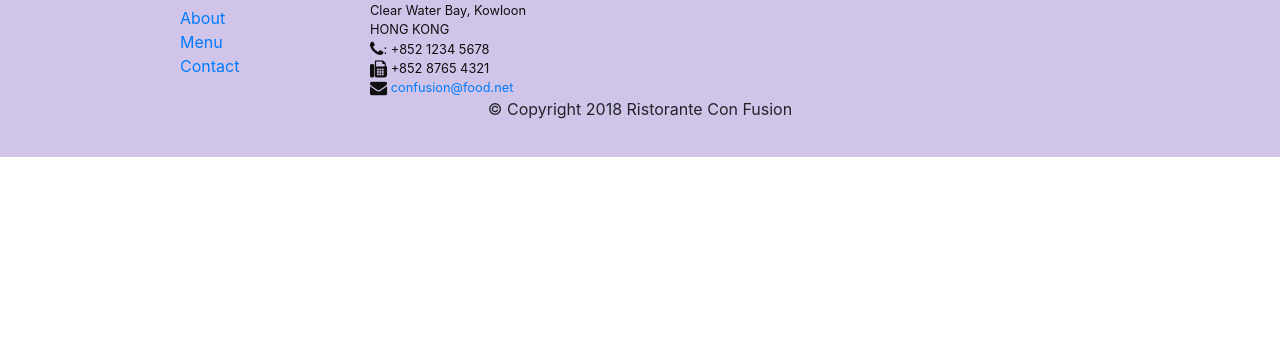
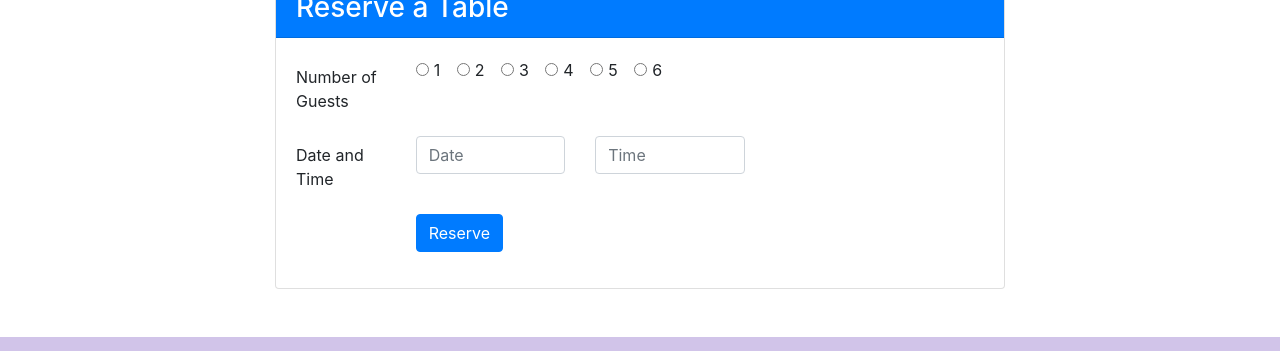
Before and after one commit to BeginnerAdi/courseraBootstrap, a website: page index.html in a window 1280 px wide. Shown: the part 1604-1955 px from the top of the page. Before the commit the page ends 1761 px from the top, so only its background shows below. Drawn offline with nearby package versions, Linux system fonts and the light colour scheme.

Commit message:
Assignment 2

```diff
--- a/index.html
+++ b/index.html
@@ -49,7 +49,14 @@
                     <p>We take inspiration from the World's best cuisines, and create a unique fusion experience. Our lipsmacking creations will tickle your culinary senses!</p>
                 </div>
                 <div class="col-12 col-sm align-self-center">
-                    <img src="img/logo.png" class="img-fluid">
+                    <div class="row">
+                        <div class="col-12 col-sm-6">
+                            <img src="img/logo.png" class="img-fluid">
+                        </div>
+                        <div class="col-12 col-sm-6 align-self-center">
+                            <a href="#reservation-form" class="btn btn-block btn-warning" role="button">Reserve Table</a>
+                        </div>
+                    </div>
                 </div>
             </div>
         </div>
@@ -78,12 +85,17 @@
 
 
         <div class="row row-content align-items-center">
-            <div class="col-12 col-sm-4 col-md">
+            <div class="col-12 col-sm-4 col-md-3">
                 <h3>This Month's Promotions</h3>
             </div>
             <div class="col col-sm col-md">
-                <h2>Weekend Grand Buffet</h2>
-                <p class="d-none d-sm-block">Featuring mouthwatering combinations with a choice of five different salads, six enticing appetizers, six main entrees and five choicest desserts. Free flowing bubbly and soft drinks. All for just $19.99 per person </p>
+                <div class="media">
+                    <div class="media-body">
+                        <h2>Weekend Grand Buffet<span class="badge badge-danger">NEW</span></h2>
+                        <p class="d-none d-sm-block">Featuring mouthwatering combinations with a choice of five different salads, six enticing appetizers, six main entrees and five choicest desserts. Free flowing bubbly and soft drinks. All for just $19.99 per person </p>
+                    </div>
+                    <img class="d-flex ml-3 img-thumbnail align-items-center" src="img/buffet.png">
+                </div>
             </div>
         </div>
 
@@ -107,8 +119,70 @@
                 </div>
             </div>
         </div>
+        <div class="row" id="reservation-form">
+            <div class="col-12 col-sm-8 offset-sm-2">
+                <div class="card mt-5 mb-5">
+                    <h3 class="card-header bg-primary text-white">Reserve a Table</h3>
+                    <div class="card-body">
+                        <form>
+                            <div class="form-group row">
+                                <label for="number-of-guests" class="col-md-2 col-form-label">Number of Guests
+                                </label>
+
+                                <div class="col-md-10 ">
+                                    <div class="form-check form-check-inline">
+                                        <input class="form-check-input" type="radio" name="inlineRadioOptions" id="inlineRadio1"
+                                            value="1">
+                                        <label class="form-check-label" for="inlineRadio1">1</label>
+                                    </div>
+                                    <div class="form-check form-check-inline">
+                                        <input class="form-check-input" type="radio" name="inlineRadioOptions" id="inlineRadio2"
+                                            value="2">
+                                        <label class="form-check-label" for="inlineRadio2">2</label>
+                                    </div>
+                                    <div class="form-check form-check-inline">
+                                        <input class="form-check-input" type="radio" name="inlineRadioOptions" id="inlineRadio2"
+                                            value="3">
+                                        <label class="form-check-label" for="inlineRadio2">3</label>
+                                    </div>
+                                    <div class="form-check form-check-inline">
+                                        <input class="form-check-input" type="radio" name="inlineRadioOptions" id="inlineRadio2"
+                                            value="4">
+                                        <label class="form-check-label" for="inlineRadio2">4</label>
+                                    </div>
+                                    <div class="form-check form-check-inline">
+                                        <input class="form-check-input" type="radio" name="inlineRadioOptions" id="inlineRadio2"
+                                            value="5">
+                                        <label class="form-check-label" for="inlineRadio2">5</label>
+                                    </div>
+                                    <div class="form-check form-check-inline">
+                                        <input class="form-check-input" type="radio" name="inlineRadioOptions" id="inlineRadio2"
+                                            value="6">
+                                        <label class="form-check-label" for="inlineRadio2">6</label>
+                                    </div>
+                                </div>
+                            </div>
+                            <div class="form-group row">
+                                <label for="date-time" class="col-12 col-md-2 col-form-label">Date and Time</label>
+                                <div class="col-5 col-md-3">
+                                    <input type="text" class="form-control" id="date" name="date" placeholder="Date">
+                                </div>
+                                <div class="col-7 col-md-3">
+                                    <input type="text" class="form-control" id="time" name="time" placeholder="Time">
+                                </div>
+                            </div>
+
+                            <div class="form-group row">
+                                <div class="offset-md-2 col-md-10">
+                                    <button type="submit" class="btn btn-primary">Reserve</button>
+                                </div>
+                            </div>
+                        </form>
+                    </div>
+                </div>
+            </div>
+        </div>
     </div>
-
     <footer class="footer">
         <div class="container">
             <div class="row">
```
Also changed, not shown: aboutus.html (+1 -1 lines).
